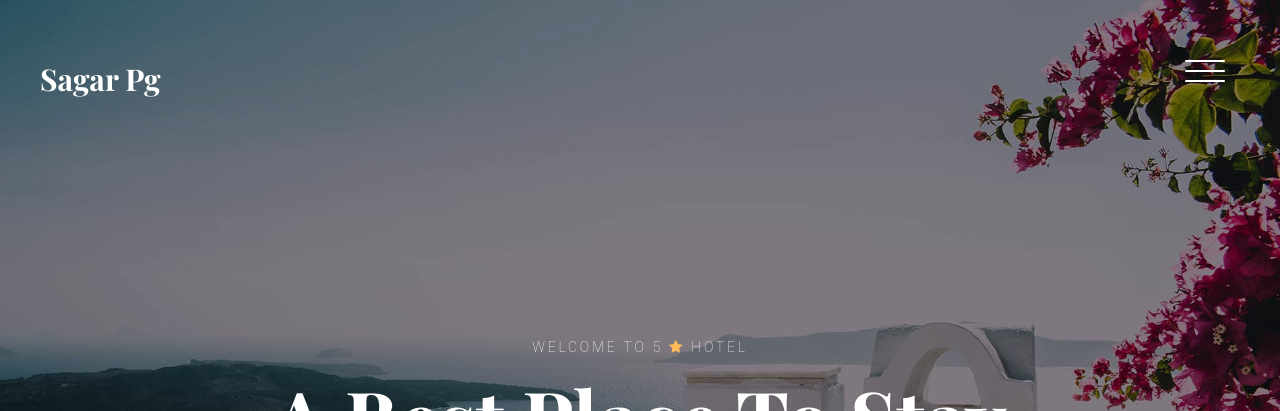
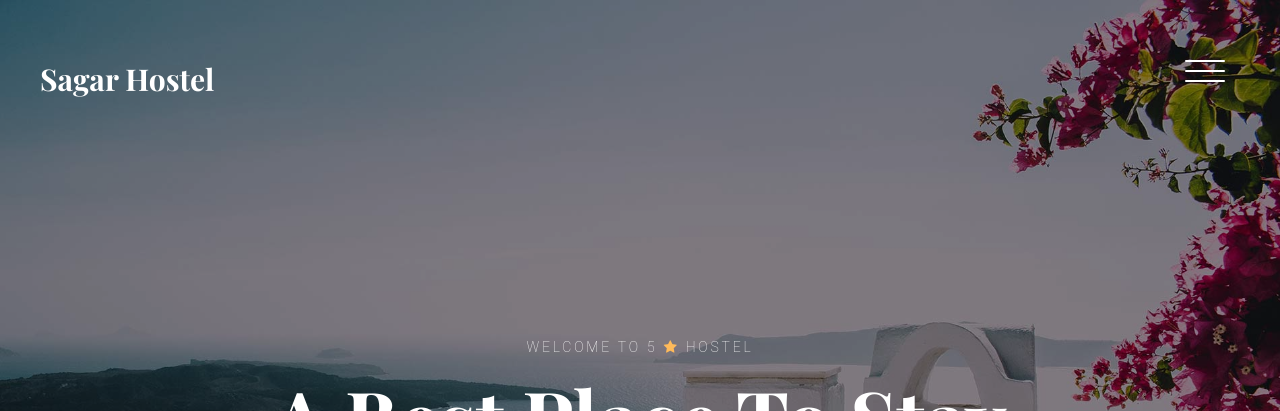
Before and after one commit to kamleshgupta905/Pg-template, a plain HTML site: page index.html in a window 1280 px wide. Shown: the top 411 px of the page. Drawn offline with nearby package versions, Linux system fonts and the light colour scheme; files whose address does not match are found by name; a web font is replaced by a local one.

Commit message:
update commit

```diff
--- a/index.html
+++ b/index.html
@@ -3,7 +3,7 @@
   <head>
     <meta charset="utf-8">
     <meta http-equiv="X-UA-Compatible" content="IE=edge">
-    <title>Sogo Hotel by Colorlib.com</title>
+    <title>Sagar Hostel</title>
     <meta name="viewport" content="width=device-width, initial-scale=1, shrink-to-fit=no">
     <meta name="description" content="" />
     <meta name="keywords" content="" />
@@ -29,7 +29,7 @@
     <header class="site-header js-site-header">
       <div class="container-fluid">
         <div class="row align-items-center">
-          <div class="col-6 col-lg-4 site-logo" data-aos="fade"><a href="index.html">Sagar Pg</a></div>
+          <div class="col-6 col-lg-4 site-logo" data-aos="fade"><a href="index.html">Sagar Hostel</a></div>
           <div class="col-6 col-lg-8">
 
 
@@ -68,7 +68,7 @@
       <div class="container">
         <div class="row site-hero-inner justify-content-center align-items-center">
           <div class="col-md-10 text-center" data-aos="fade-up">
-            <span class="custom-caption text-uppercase text-white d-block  mb-3">Welcome To 5 <span class="fa fa-star text-primary"></span>   Hotel</span>
+            <span class="custom-caption text-uppercase text-white d-block  mb-3">Welcome To 5 <span class="fa fa-star text-primary"></span>   Hostel</span>
             <h1 class="heading">A Best Place To Stay</h1>
           </div>
         </div>
```
Also changed, not shown: about.html (+2 -2 lines), contact.html (+2 -2 lines), events.html (+2 -2 lines), reservation.html (+2 -2 lines), rooms.html (+2 -2 lines).
